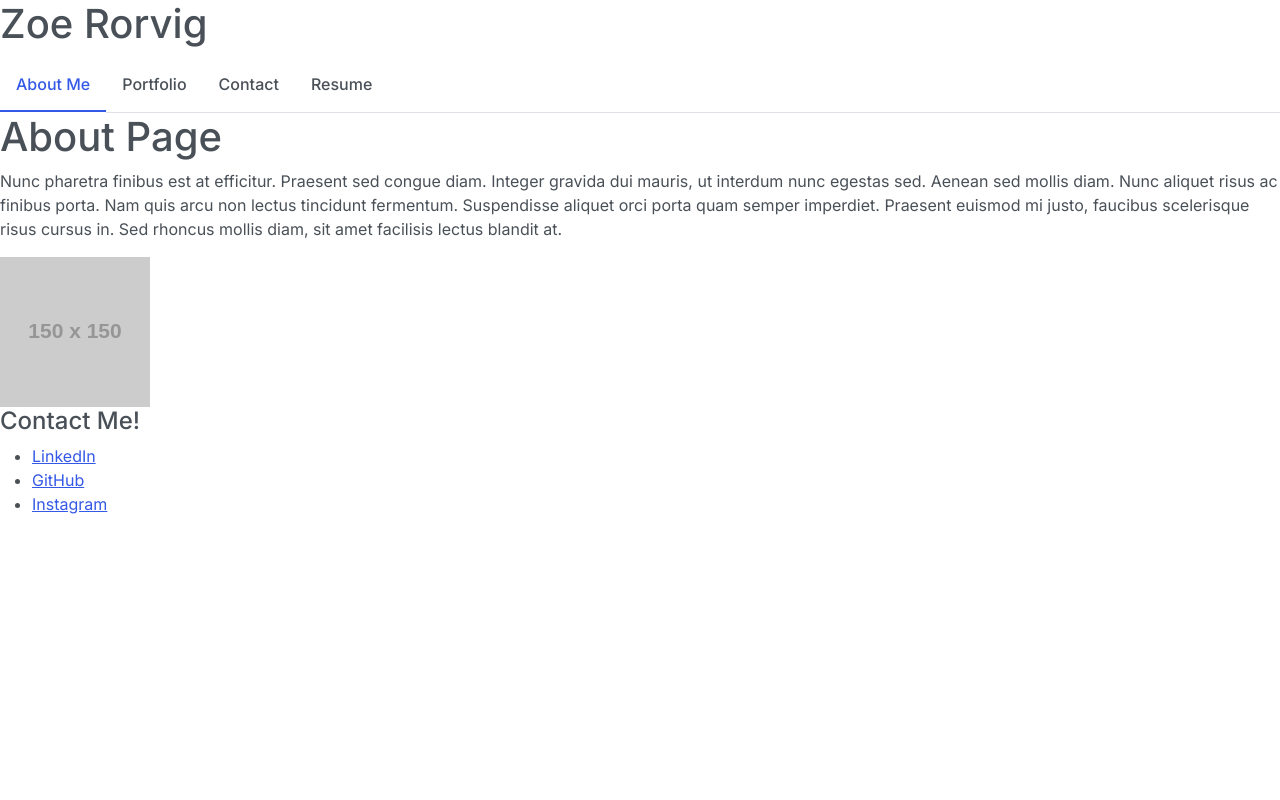
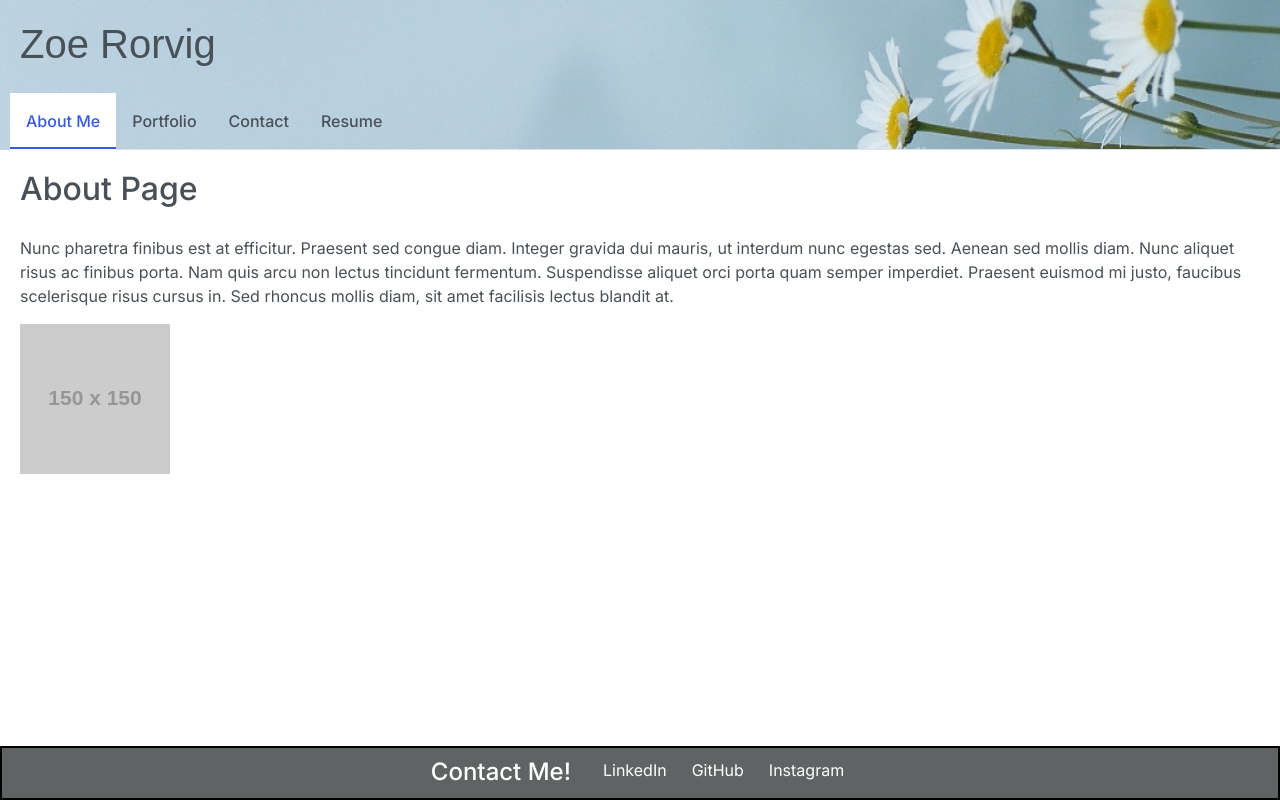
Before and after one commit to ZoeRorvig/my-react-portfolio, a React (Create React App) app: page / in a window 1280 px wide. Built offline with nearby package versions, Linux system fonts and the light colour scheme.

Commit message:
worked on styling

```diff
--- /dev/null
+++ b/src/App.css
@@ -0,0 +1,81 @@
+header {
+    display: flex;
+    justify-content: space-between;
+    flex-direction: column;
+    background-image: url("./images/flowers.jpg");
+    background-size: contain;
+    height: 150px;
+    width: 100%;
+    background-size: cover;
+    background-position: center;
+}
+
+h1 {
+    font-size: 50;
+    font-family: Gabriola, sans-serif;
+    margin: 20px;
+    padding-top: 20px;
+}
+
+nav {
+    margin-left: 10px;
+}
+
+body {
+    position: relative;
+    min-height: 100vh;
+}
+
+.pages {
+    padding: 20px;
+}
+
+h2 {
+    padding-bottom: 20px;
+}
+
+form {
+    display: flex;
+    flex-direction: column;
+    width: 500px;
+}
+
+.project {
+    display: flex;
+    flex-direction: column;
+    max-width: 700px;
+    margin-bottom: 50px;
+    border: 1px solid black;
+    padding: 10px;
+}
+
+footer {
+    display: flex;
+    align-content: center;
+    justify-content: center;
+    background-color: #3d4141d1;
+    padding-top: 10px;
+    border: 2px solid black;
+    position: absolute;
+    bottom: 0;
+    width: 100%;
+}
+
+footer h4 {
+    color: #ffffff;
+    padding-left: 20px;
+}
+
+footer ul {
+    list-style-type: none;
+}
+
+footer ul li {
+    display: inline-block;
+}
+
+.footer-links {
+    color: #ffffff;
+    text-decoration: none;
+    padding-right: 25px;
+}
--- a/src/App.js
+++ b/src/App.js
@@ -1,5 +1,6 @@
 import React from "react";
 import PortfolioContainer from "./components/PortfolioContainer";
+import './App.css';
 
 const App = () => <PortfolioContainer />;
 
--- a/src/components/Header.js
+++ b/src/components/Header.js
@@ -4,9 +4,11 @@ import Navigation from './Navigation';
 export default function Header({ currentPage, handlePageChange }) {
 
   return (
-    <div>
-    <h1>Zoe Rorvig</h1>
-    <Navigation currentPage={currentPage} handlePageChange={handlePageChange} />
-    </div>
+    <header>
+      <div>
+        <h1>Zoe Rorvig</h1>
+      </div>
+        <Navigation currentPage={currentPage} handlePageChange={handlePageChange} />
+    </header>
   );
 }
--- a/src/components/Navigation.js
+++ b/src/components/Navigation.js
@@ -2,6 +2,7 @@ import React from 'react';
 
 function Navigation({ currentPage, handlePageChange }) {
   return (
+    <nav>
       <ul className="nav nav-tabs">
         <li className="nav-item">
           <a
@@ -40,6 +41,7 @@ function Navigation({ currentPage, handlePageChange }) {
           </a>
         </li>
       </ul>
+    </nav>
   );
 }
 
--- a/src/components/PortfolioContainer.js
+++ b/src/components/PortfolioContainer.js
@@ -25,10 +25,10 @@ export default function PortfolioContainer() {
     const handlePageChange = (page) => setCurrentPage(page);
 
     return (
-        <div>
+        <body>
             <Header currentPage={currentPage} handlePageChange={handlePageChange} />
             {renderPage()}
             <Footer />
-        </div>
+        </body>
     );
 }
--- a/src/components/pages/About.js
+++ b/src/components/pages/About.js
@@ -2,8 +2,8 @@ import React from 'react';
 
 export default function About() {
   return (
-    <div>
-      <h1>About Page</h1>
+    <div className='pages'>
+      <h2>About Page</h2>
 
       <p>
         Nunc pharetra finibus est at efficitur. Praesent sed congue diam.
@@ -13,7 +13,7 @@ export default function About() {
         imperdiet. Praesent euismod mi justo, faucibus scelerisque risus cursus
         in. Sed rhoncus mollis diam, sit amet facilisis lectus blandit at.
       </p>
-      <img src='https://via.placeholder.com/150' alt='Profile Picture'/>
+      <img src='https://via.placeholder.com/150' alt='Zoe Rorvig'/>
     </div>
   );
 }
--- a/src/components/pages/Contact.js
+++ b/src/components/pages/Contact.js
@@ -42,7 +42,7 @@ export default function Contact() {
     };
 
     return (
-        <div>
+        <div className='pages'>
             <h2>Contact Me</h2>
 
             <form className="form">
--- a/src/components/pages/Footer.js
+++ b/src/components/pages/Footer.js
@@ -6,13 +6,13 @@ export default function Footer() {
         <h4>Contact Me!</h4>
         <ul>
             <li>
-                <a href='https://www.linkedin.com/in/zoerorvig/' target='_blank' rel='noreferrer'>LinkedIn</a>
+                <a href='https://www.linkedin.com/in/zoerorvig/' target='_blank' rel='noreferrer' className='footer-links'>LinkedIn</a>
             </li>
             <li>
-                <a href='https://github.com/ZoeRorvig' target='_blank' rel='noreferrer'>GitHub</a>
+                <a href='https://github.com/ZoeRorvig' target='_blank' rel='noreferrer' className='footer-links'>GitHub</a>
             </li>
             <li>
-                <a href='https://www.instagram.com/mightyzorvig/' target='_blank' rel='noreferrer'>Instagram</a>
+                <a href='https://www.instagram.com/mightyzorvig/' target='_blank' rel='noreferrer' className='footer-links'>Instagram</a>
             </li>
         </ul>
     </footer>
--- a/src/components/pages/Portfolio.js
+++ b/src/components/pages/Portfolio.js
@@ -54,8 +54,8 @@ const projects = [
 
 export default function Portfolio() {
   return (
-    <div>
-        <h1>Portfolio</h1>
+    <div className='pages'>
+        <h2>Portfolio</h2>
 
         <Project projects={projects} />
     </div>
--- a/src/components/pages/Project.js
+++ b/src/components/pages/Project.js
@@ -4,7 +4,7 @@ export default function Project(props) {
     return (
         <section>
             {props.projects.map((project) => (
-                <div>
+                <div className='project'>
                     <h3>{project.title}</h3>
                     <img src={project.image} alt={project.title}/>
                     <a href={project.deployed} target="_blank" rel="noreferrer">Deployed Link</a>
--- a/src/components/pages/Resume.js
+++ b/src/components/pages/Resume.js
@@ -2,8 +2,8 @@ import React from 'react';
 
 export default function Resume() {
   return (
-    <div>
-      <h1>Resume</h1>
+    <div className='pages'>
+      <h2>Resume</h2>
 
       <p>Click On the Image Below to Download</p>
       <a href='https://drive.google.com/file/d/1SmkziWnUv7mhef_bbn17P6d7cJUvX93G/view?usp=sharing' target='_blank' rel='noreferrer'>
```
Also changed, not shown: src/images/flowers.jpg. Lines whose indentation alone changed are shown as unchanged.
